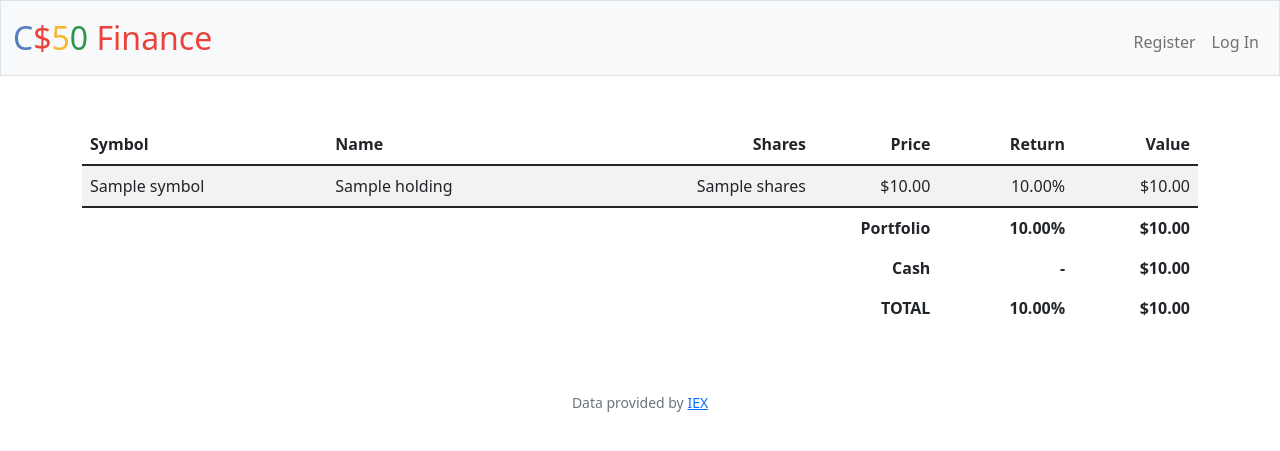
After one commit to nobbmaestro/harvard-cs50x, a Flask app: template 9_flask/problem_set_9/finance/templates/index.html in a window 1280 px wide. The commit adds this page. Shown: the top 451 px of the page. Run offline with Flask 3, Linux system fonts and the light colour scheme; the template is opened without the code that fills it: most values are stand-ins (such as "Sample title", 1, 10 or a date in 2020); some libraries are stand-ins or nearby versions.

Commit message:
Add index method for problem_set_9
Added portfolio summary for index.
Added new percentage filter.

```diff
--- a/9_flask/problem_set_9/finance/app.py
+++ b/9_flask/problem_set_9/finance/app.py
@@ -1,9 +1,7 @@
-import os
-
 from cs50 import SQL
-from flask import Flask, flash, redirect, render_template, request, session
+from flask import Flask, redirect, render_template, request, session
 from flask_session import Session
-from helpers import apology, login_required, lookup, usd
+from helpers import apology, login_required, lookup, perc, usd
 from werkzeug.security import check_password_hash, generate_password_hash
 
 # Configure application
@@ -11,6 +9,7 @@ app = Flask(__name__)
 
 # Custom filter
 app.jinja_env.filters["usd"] = usd
+app.jinja_env.filters["perc"] = perc
 
 # Configure session to use filesystem (instead of signed cookies)
 app.config["SESSION_PERMANENT"] = False
@@ -34,7 +33,64 @@ def after_request(response):
 @login_required
 def index():
     """Show portfolio of stocks"""
-    return apology("TODO")
+
+    # Query database for the users portfolio
+    portfolio = db.execute(
+        """
+        SELECT
+            user_id,
+            symbol,
+            symbol AS name,
+            SUM(price * shares) / SUM(shares) AS price,
+            SUM(shares) AS shares,
+            SUM(price * shares) AS purchasing_value
+        FROM
+            transactions
+        WHERE
+            user_id=? AND shares > 0
+        GROUP BY
+            user_id,
+            symbol;
+        """,
+        session["user_id"],
+    )
+
+    # Fetch current holding value and calculate the return
+    total_curr_value = 0
+    total_purc_value = 0
+    for i in range(len(portfolio)):
+        try:
+            # Fetch current share price of the holding
+            curr_price = lookup(portfolio[i]["symbol"])["price"]
+
+            # Calculate current holding value
+            curr_value = portfolio[i]["shares"] * curr_price
+            portfolio[i]["value"] = curr_value
+            total_curr_value += curr_value
+            total_purc_value += portfolio[i]["purchasing_value"]
+
+            # Calculate current holding return
+            portfolio[i]["return"] = (curr_price / portfolio[i]["price"]) - 1
+
+        except:
+            return apology("Something went wrong", 400)
+
+    # Query database for the users cash
+    cash = db.execute("SELECT cash FROM users WHERE id=?", session["user_id"])[0]["cash"]
+
+    # Generate portfolio summary
+    summary = {
+        "cash": cash,
+        "curr_value": total_curr_value,
+        "purc_value": total_purc_value,
+        "return": (total_curr_value / total_purc_value) - 1 if total_purc_value > 0 else 0,
+        "return_cash_adj": ((total_curr_value + cash) / (total_purc_value + cash)) - 1
+        if (total_purc_value + cash) > 0
+        else 0,
+        "grand_total": total_curr_value + cash,
+    }
+
+    return render_template("index.html", portfolio=portfolio, summary=summary)
 
 
 @app.route("/buy", methods=["GET", "POST"])
@@ -62,19 +118,24 @@ def buy():
 
         # Ensure user liquidity
         transaction = float(shares) * float(data["price"])
-        cash = db.execute("SELECT cash FROM users WHERE id=?",
-                          session["user_id"])[0].get('cash', 0.0)
+        cash = db.execute("SELECT cash FROM users WHERE id=?", session["user_id"])[0].get("cash", 0.0)
         if transaction > cash:
             return apology("Can't afford'", 400)
 
-        # Insert transaction into user data
         else:
+            # Insert transaction into user data
             db.execute(
                 "INSERT INTO transactions (user_id, symbol, shares, price) VALUES(?, ?, ?, ?)",
                 session["user_id"],
                 symbol,
                 float(shares),
                 float(data["price"]),
+            )
+            # Update user available cash
+            db.execute(
+                "UPDATE users SET cash=? WHERE id=?",
+                cash - transaction,
+                session["user_id"],
             )
             return redirect("/")
 
@@ -102,7 +163,6 @@ def login():
 
     # User reached route via POST (as by submitting a form via POST)
     if request.method == "POST":
-
         # Ensure username was submitted
         if not request.form.get("username"):
             return apology("must provide username", 403)
@@ -112,12 +172,10 @@ def login():
             return apology("must provide password", 403)
 
         # Query database for username
-        rows = db.execute("SELECT * FROM users WHERE username = ?",
-                          request.form.get("username"))
+        rows = db.execute("SELECT * FROM users WHERE username = ?", request.form.get("username"))
 
         # Ensure username exists and password is correct
-        if len(rows) != 1 or not check_password_hash(
-                rows[0]["hash"], request.form.get("password")):
+        if len(rows) != 1 or not check_password_hash(rows[0]["hash"], request.form.get("password")):
             return apology("invalid username and/or password", 403)
 
         # Remember which user has logged in
@@ -193,8 +251,7 @@ def register():
             return apology("password must match", 403)
 
         # Check whether username already exists, insert to database if no matches exists
-        result = db.execute("SELECT username FROM users WHERE username=?",
-                            username)
+        result = db.execute("SELECT username FROM users WHERE username=?", username)
         if result:
             return apology("username already exists", 403)
 
@@ -203,8 +260,7 @@ def register():
             hash = generate_password_hash(password)
 
             # Insert user into the database
-            db.execute("INSERT INTO users (username, hash) VALUES(?, ?)",
-                       username, hash)
+            db.execute("INSERT INTO users (username, hash) VALUES(?, ?)", username, hash)
 
         # Redirect iser to home page
         return redirect("/")
--- a/9_flask/problem_set_9/finance/helpers.py
+++ b/9_flask/problem_set_9/finance/helpers.py
@@ -1,27 +1,37 @@
 import csv
 import datetime
-import pytz
-import requests
 import subprocess
 import urllib
 import uuid
+from functools import wraps
 
+import pytz
+import requests
 from flask import redirect, render_template, session
-from functools import wraps
 
 
 def apology(message, code=400):
     """Render message as an apology to user."""
+
     def escape(s):
         """
         Escape special characters.
 
         https://github.com/jacebrowning/memegen#special-characters
         """
-        for old, new in [("-", "--"), (" ", "-"), ("_", "__"), ("?", "~q"),
-                         ("%", "~p"), ("#", "~h"), ("/", "~s"), ("\"", "''")]:
+        for old, new in [
+            ("-", "--"),
+            (" ", "-"),
+            ("_", "__"),
+            ("?", "~q"),
+            ("%", "~p"),
+            ("#", "~h"),
+            ("/", "~s"),
+            ('"', "''"),
+        ]:
             s = s.replace(old, new)
         return s
+
     return render_template("apology.html", top=code, bottom=escape(message)), code
 
 
@@ -31,11 +41,13 @@ def login_required(f):
 
     http://flask.pocoo.org/docs/0.12/patterns/viewdecorators/
     """
+
     @wraps(f)
     def decorated_function(*args, **kwargs):
         if session.get("user_id") is None:
             return redirect("/login")
         return f(*args, **kwargs)
+
     return decorated_function
 
 
@@ -57,18 +69,16 @@ def lookup(symbol):
 
     # Query API
     try:
-        response = requests.get(url, cookies={"session": str(uuid.uuid4())}, headers={"User-Agent": "python-requests", "Accept": "*/*"})
+        response = requests.get(
+            url, cookies={"session": str(uuid.uuid4())}, headers={"User-Agent": "python-requests", "Accept": "*/*"}
+        )
         response.raise_for_status()
 
         # CSV header: Date,Open,High,Low,Close,Adj Close,Volume
         quotes = list(csv.DictReader(response.content.decode("utf-8").splitlines()))
         quotes.reverse()
         price = round(float(quotes[0]["Adj Close"]), 2)
-        return {
-            "name": symbol,
-            "price": price,
-            "symbol": symbol
-        }
+        return {"name": symbol, "price": price, "symbol": symbol}
     except (requests.RequestException, ValueError, KeyError, IndexError):
         return None
 
@@ -76,3 +86,8 @@ def lookup(symbol):
 def usd(value):
     """Format value as USD."""
     return f"${value:,.2f}"
+
+
+def perc(value):
+    """Format value as percentage."""
+    return f"{value*100:,.2f}%"
--- /dev/null
+++ b/9_flask/problem_set_9/finance/templates/index.html
@@ -0,0 +1,47 @@
+{% extends "layout.html" %}
+
+{% block title %}{% endblock %}
+
+{% block main %}
+    <table class="table table-striped">
+        <thead>
+            <tr>
+                <th class="text-start">Symbol</th>
+                <th class="text-start">Name</th>
+                <th class="text-end">Shares</th>
+                <th class="text-end">Price</th>
+                <th class="text-end">Return</th>
+                <th class="text-end">Value</th>
+            </tr>
+        </thead>
+        <tbody>
+            {% for holding in portfolio %}
+                <tr>
+                    <td class="text-start">{{ holding["symbol"] }}</td>
+                    <td class="text-start">{{ holding["name"] }}</td>
+                    <td class="text-end">{{ holding["shares"] }}</td>
+                    <td class="text-end">{{ holding["price"] | usd }}</td>
+                    <td class="text-end">{{ holding["return"] | perc }}</td>
+                    <td class="text-end">{{ holding["value"] | usd }}</td>
+                </tr>
+            {% endfor %}
+        </tbody>
+        <tfoot>
+            <tr>
+                <td class="border-0 fw-bold text-end" colspan="4">Portfolio</td>
+                <td class="border-0 fw-bold text-end" colspan="">{{ summary["return"] | perc }}</td>
+                <td class="border-0 fw-bold text-end" colspan="">{{ summary["curr_value"] | usd }}</td>
+            </tr>
+            <tr>
+                <td class="border-0 fw-bold text-end" colspan="4">Cash</td>
+                <td class="border-0 fw-bold text-end" colspan="">-</td>
+                <td class="border-0 fw-bold text-end" colspan="">{{ summary["cash"] | usd }}</td>
+            </tr>
+            <tr>
+                <td class="border-0 fw-bold text-end" colspan="4">TOTAL</td>
+                <td class="border-0 fw-bold text-end" colspan="">{{ summary["return_cash_adj"] | perc }}</td>
+                <td class="border-0 fw-bold text-end" colspan="">{{ summary["grand_total"] | usd }}</td>
+            </tr>
+        </tfoot>
+    </table>
+{% endblock %}
--- a/9_flask/problem_set_9/finance/templates/layout.html
+++ b/9_flask/problem_set_9/finance/templates/layout.html
@@ -57,7 +57,7 @@
             </header>
         {% endif %}
 
-        <main class="container-fluid py-5 text-center">
+        <main class="container py-5 text-center">
             {% block main %}{% endblock %}
         </main>
 
```
